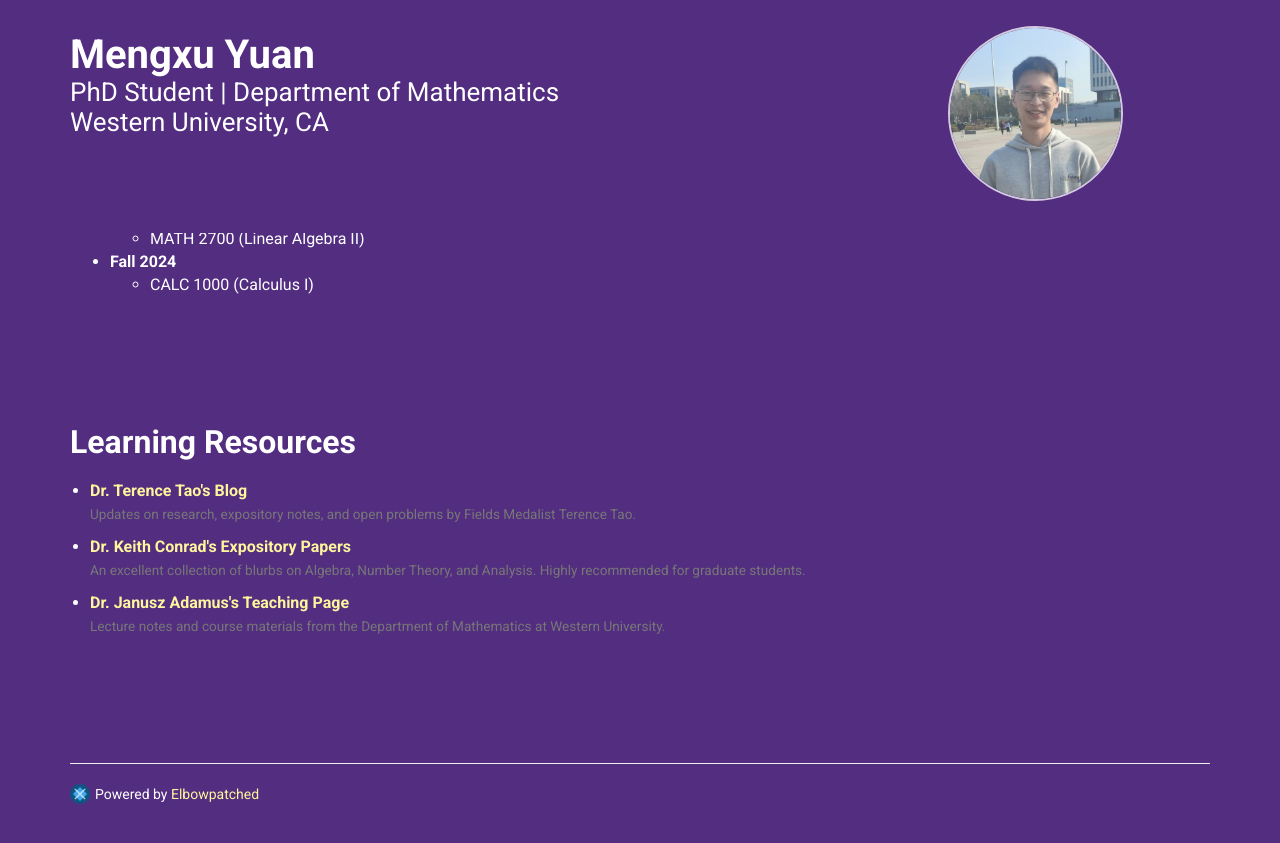
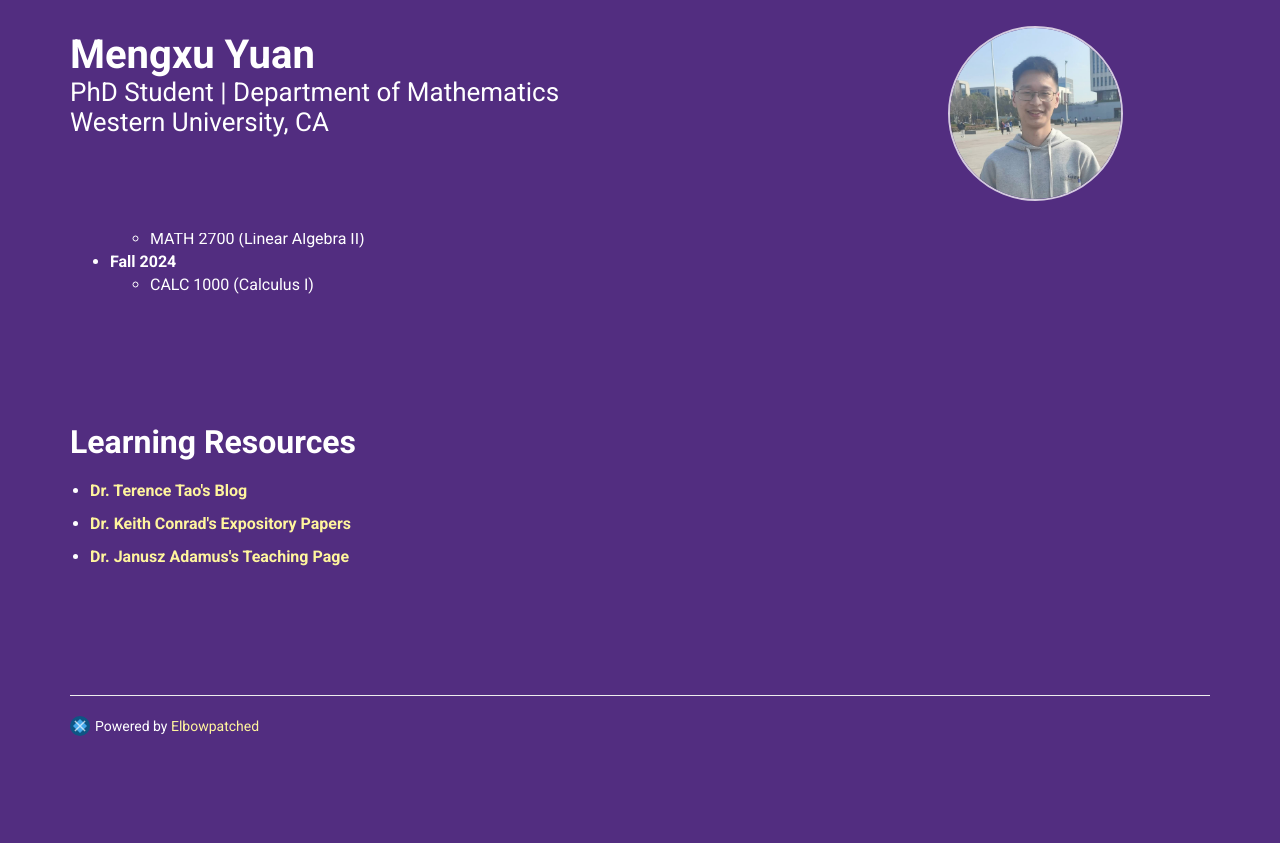
Before and after one commit to Mengxu3/mengxu3.github.io, a Jekyll site: the page built from index.html, in a window 1280 px wide and 900 px high, scrolled down 2456 px. Shown: the top 843 px of the window. Built offline with Jekyll 4.4.1, drawn with Linux system fonts in a browser that asks for light colours; nearby versions of some CDN libraries; a style sheet for code colours, icons or effects is not loaded.

Commit message:
Remove descriptions from math resource entries
Removed descriptions for several math resources.

```diff
--- a/_data/resources.yml
+++ b/_data/resources.yml
@@ -1,11 +1,8 @@
 - title: Dr. Terence Tao's Blog
   url: https://www.math.ucla.edu/~tao/
-  description: "Updates on research, expository notes, and open problems by Fields Medalist Terence Tao."
 
 - title: Dr. Keith Conrad's Expository Papers
   url: https://kconrad.math.uconn.edu/blurbs/
-  description: "An excellent collection of blurbs on Algebra, Number Theory, and Analysis. Highly recommended for graduate students."
 
 - title: Dr. Janusz Adamus's Teaching Page
   url: https://www.math.uwo.ca/faculty/adamus/teaching/index.html
-  description: "Lecture notes and course materials from the Department of Mathematics at Western University."
```
